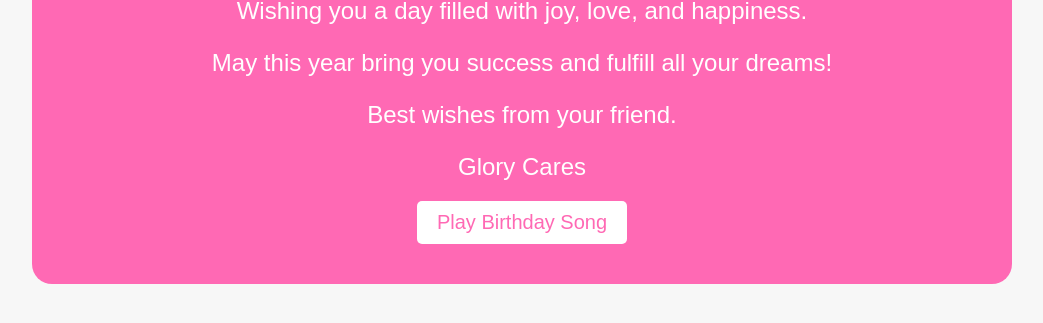
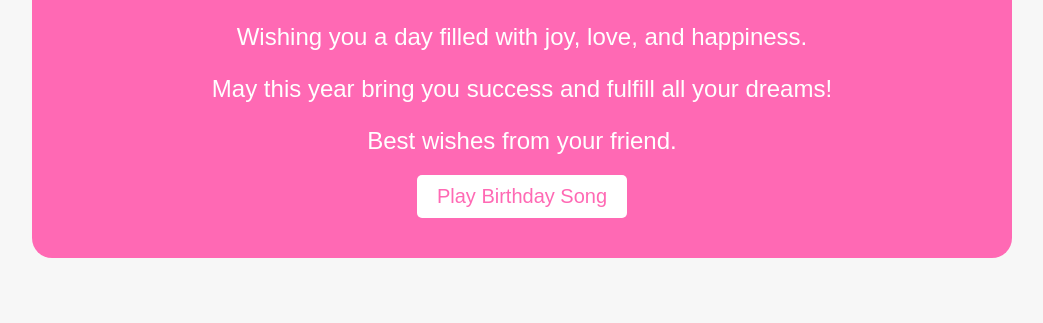
Before and after one commit to glory39/glory39.github.io, a plain HTML site: page index.html in a window 1280 px wide. Shown: the part 331-654 px from the top of the page, without its empty margins (118-1161 px from the left). Drawn offline with Linux system fonts and the light colour scheme.

Commit message:
Update index.html

```diff
--- a/index.html
+++ b/index.html
@@ -82,7 +82,6 @@
         <p>Wishing you a day filled with joy, love, and happiness.</p>
         <p>May this year bring you success and fulfill all your dreams!</p>
         <p>Best wishes from your friend.</p>
-        <p> Glory Cares</p>
         <button onclick="playMusic()">Play Birthday Song</button>
     </div>
 
```
